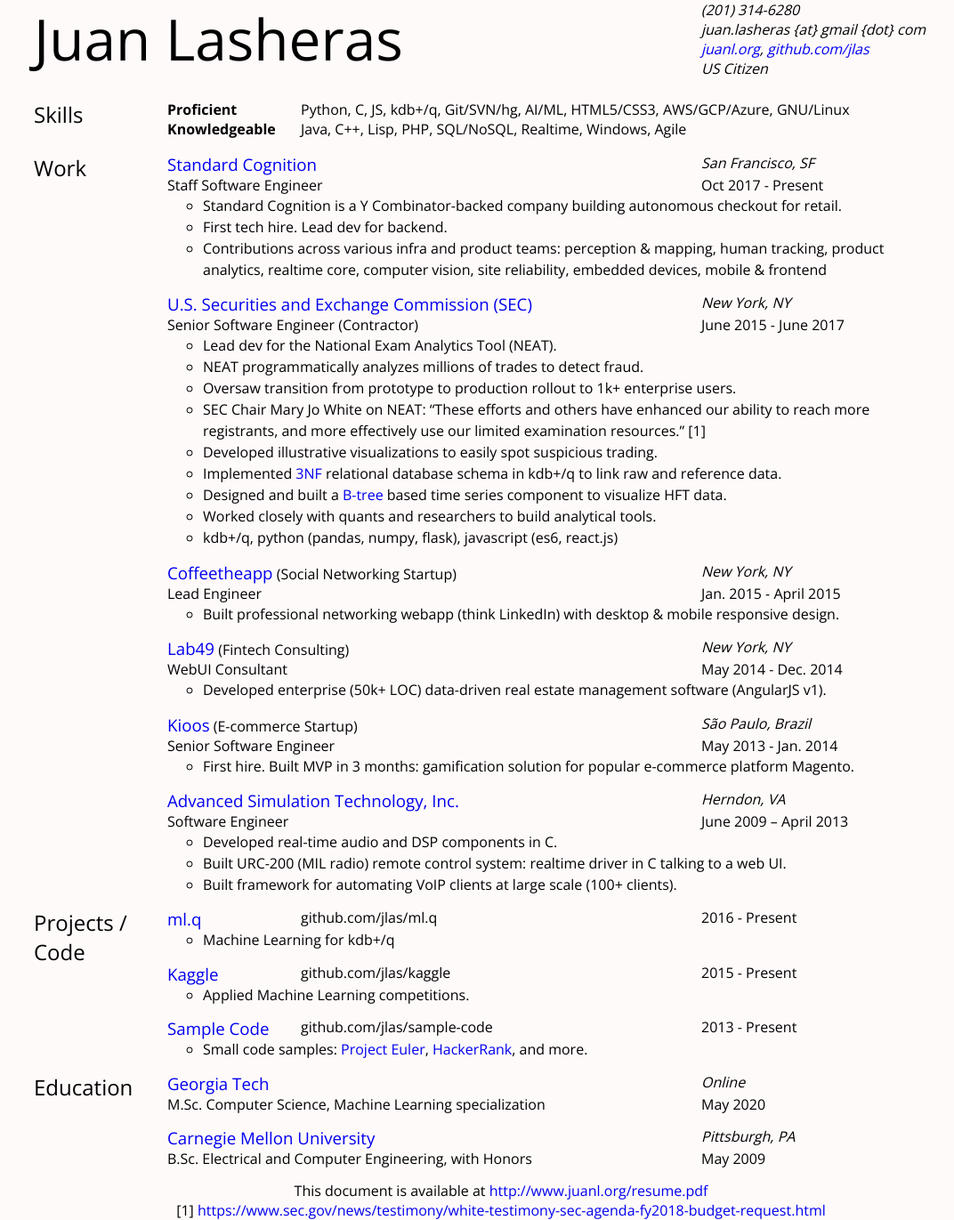
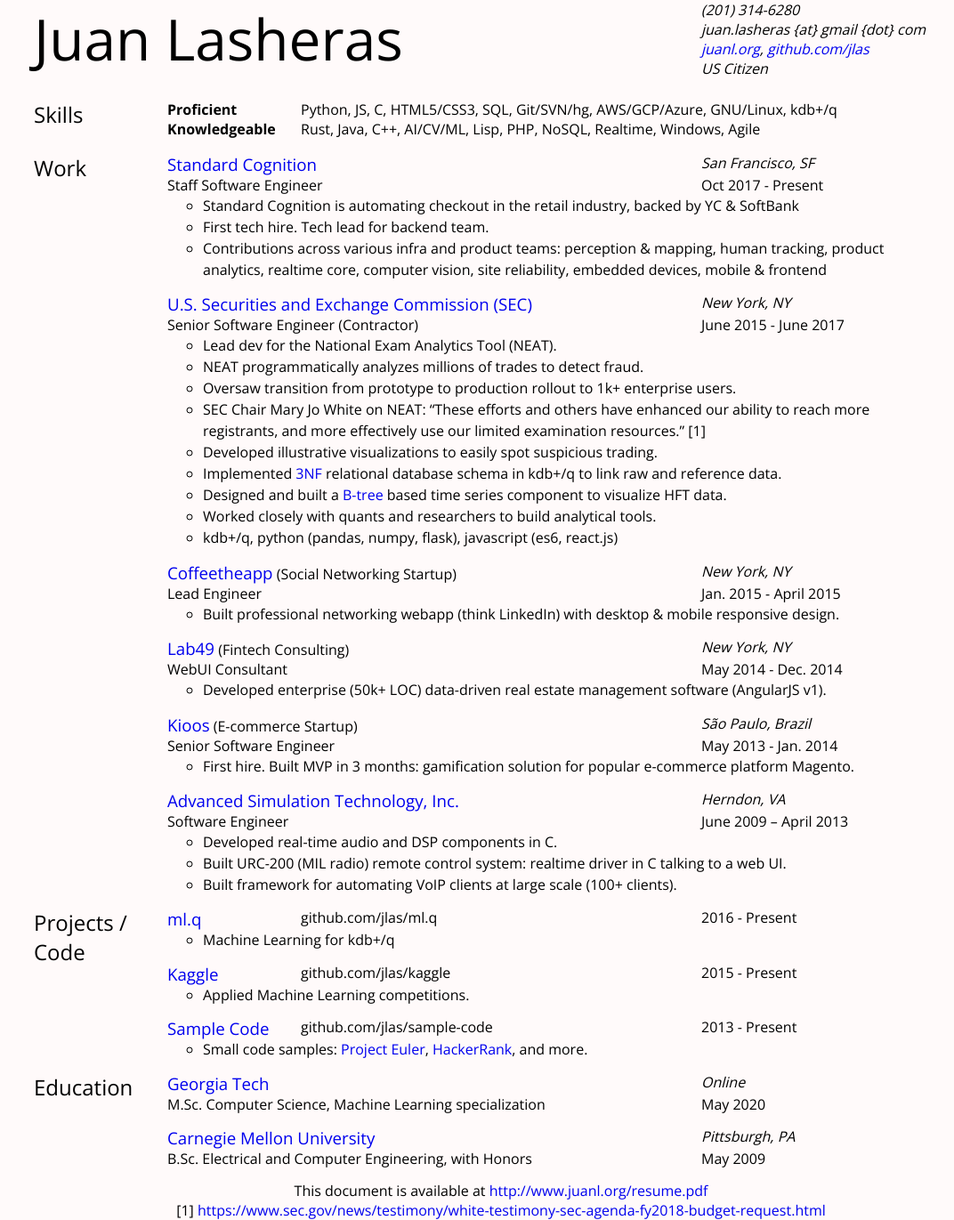
Before and after one commit to jlas/jlas.github.io, a Jekyll site: the page resume.html, which Jekyll copies as it is, in a window 1280 px wide. Shown: the whole page at 89% size, without its empty margins (77-1149 px from the left). Built offline with Jekyll 4.4.1, drawn with Linux system fonts in a browser that asks for light colours.

Commit message:
Update resume.html

```diff
--- a/resume.html
+++ b/resume.html
@@ -24,9 +24,9 @@
       <h2>Skills</h2>
       <dl>
         <dt>Proficient</dt>
-        <dd>Python, C, JS, kdb+/q, Git/SVN/hg, AI/ML, HTML5/CSS3, AWS/GCP/Azure, GNU/Linux</dd>
+        <dd>Python, JS, C, HTML5/CSS3, SQL, Git/SVN/hg, AWS/GCP/Azure, GNU/Linux, kdb+/q</dd>
         <dt>Knowledgeable</dt>
-        <dd>Java, C++, Lisp, PHP, SQL/NoSQL, Realtime, Windows, Agile</dd>
+        <dd>Rust, Java, C++, AI/CV/ML, Lisp, PHP, NoSQL, Realtime, Windows, Agile</dd>
       </dl>
     </section>
 
@@ -47,8 +47,8 @@
           <span class='period'>Oct 2017 - Present</span>
         </div>
         <ul>
-          <li>Standard Cognition is a Y Combinator-backed company building autonomous checkout for retail.</li>
-          <li>First tech hire. Lead dev for backend.</li>
+          <li>Standard Cognition is automating checkout in the retail industry, backed by YC & SoftBank</li>
+          <li>First tech hire. Tech lead for backend team.</li>
           <li>Contributions across various infra and product teams: perception & mapping, human tracking, product analytics, realtime core, computer vision, site reliability, embedded devices, mobile & frontend</li>
         </ul>
       </div>
```
